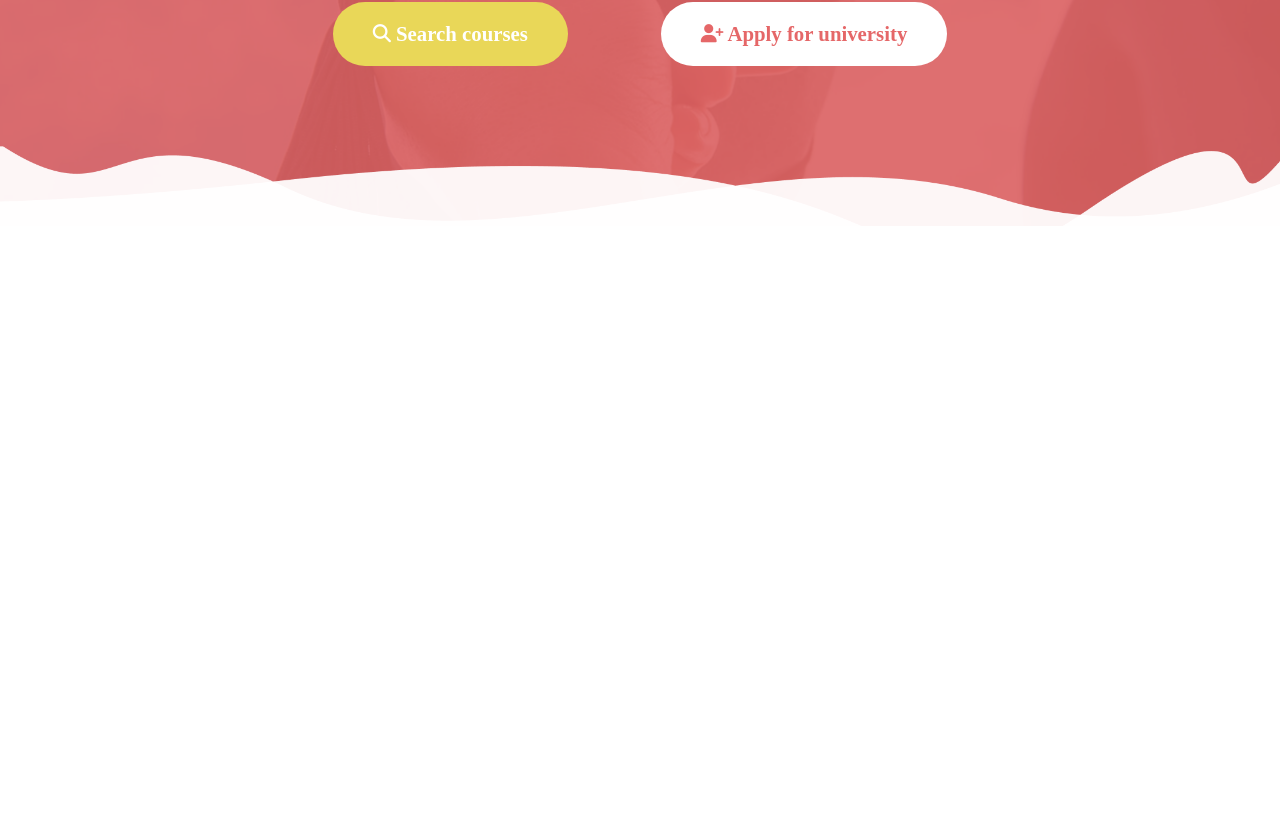
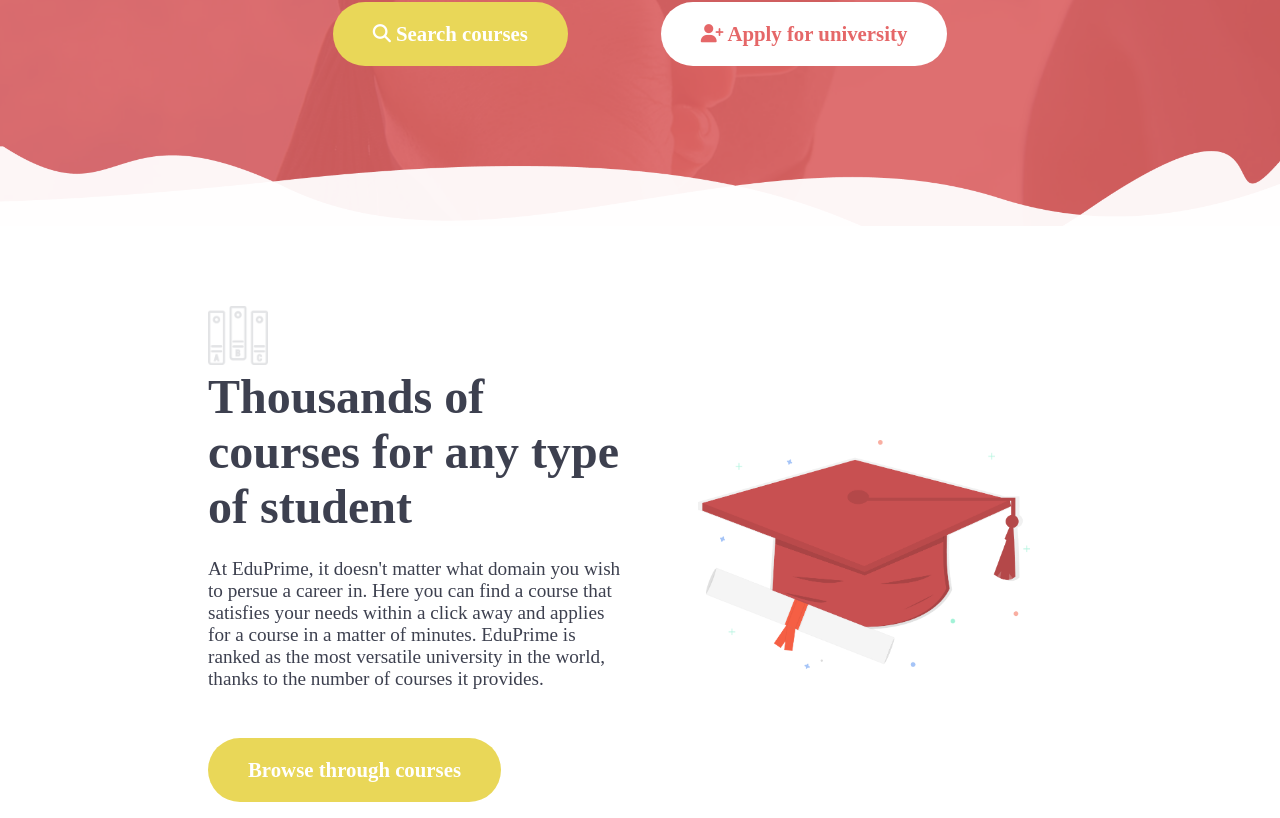
Before and after one commit to manuelloverso/proj-html-vuejs, a Vue app: page / in a window 1280 px wide. Shown: the part 414-1232 px from the top of the page. Before the commit the page ends 800 px from the top, so only its background shows below. Built offline with nearby package versions, Linux system fonts and the light colour scheme; a web font is replaced by a local one.

Commit message:
add courses section

```diff
--- a/src/assets/css/style.css
+++ b/src/assets/css/style.css
@@ -6,6 +6,7 @@
 
 :root {
   --text-white: #fff;
+  --text-dark: #3d404f;
   --accent-yellow: #e9d758;
   --primary-color: #e56768;
   --lighter-primary: #da5f60e6;
@@ -15,8 +16,17 @@ body {
   font-family: "Zen Maru Gothic", serif;
 }
 
-[class^="container"] {
+[class*="container"] {
   margin: auto;
+}
+
+h1,
+h2 {
+  font-weight: 900;
+}
+
+p {
+  font-weight: 500;
 }
 
 .container-xl {
--- a/src/assets/css/utilities.css
+++ b/src/assets/css/utilities.css
@@ -13,6 +13,9 @@
 }
 
 /* COLUMNS */
+[class*="col-"] {
+  padding: 1rem;
+}
 
 .col-1 {
   width: calc(100% / 12);
--- a/src/components/AppMain.vue
+++ b/src/components/AppMain.vue
@@ -9,7 +9,35 @@ export default {
 <template>
   <main>
     <!-- Browse through courses section -->
-    <section class="courses"></section>
+    <section class="courses">
+      <div class="d-flex container-lg">
+        <!-- Ledt section -->
+        <div class="left col-6">
+          <img width="60" src="/images/Books-icon.png" alt="Books" />
+          <h2 class="fs-7 mb-3">
+            Thousands of courses for any type of student
+          </h2>
+          <p class="fs-3 mb-6">
+            At EduPrime, it doesn't matter what domain you wish to persue a
+            career in. Here you can find a course that satisfies your needs
+            within a click away and applies for a course in a matter of minutes.
+            EduPrime is ranked as the most versatile university in the world,
+            thanks to the number of courses it provides.
+          </p>
+
+          <button class="btn-accent">Browse through courses</button>
+        </div>
+
+        <!-- right section -->
+        <div class="right col-6 d-flex justify-center align-center">
+          <img
+            class="w-80 d-block"
+            src="/images/Graduation-Illustration.png"
+            alt="graduation Hat"
+          />
+        </div>
+      </div>
+    </section>
 
     <!-- EduPrime faculties available section -->
     <section class="faculties"></section>
@@ -36,4 +64,13 @@ export default {
     <section class="partners"></section>
   </main>
 </template>
-<style scoped></style>
+<style scoped>
+main {
+  .courses {
+    padding-top: 4rem;
+    color: var(--text-dark);
+    background-image: url("/images/home-background.png");
+    background-repeat: no-repeat;
+  }
+}
+</style>
```
